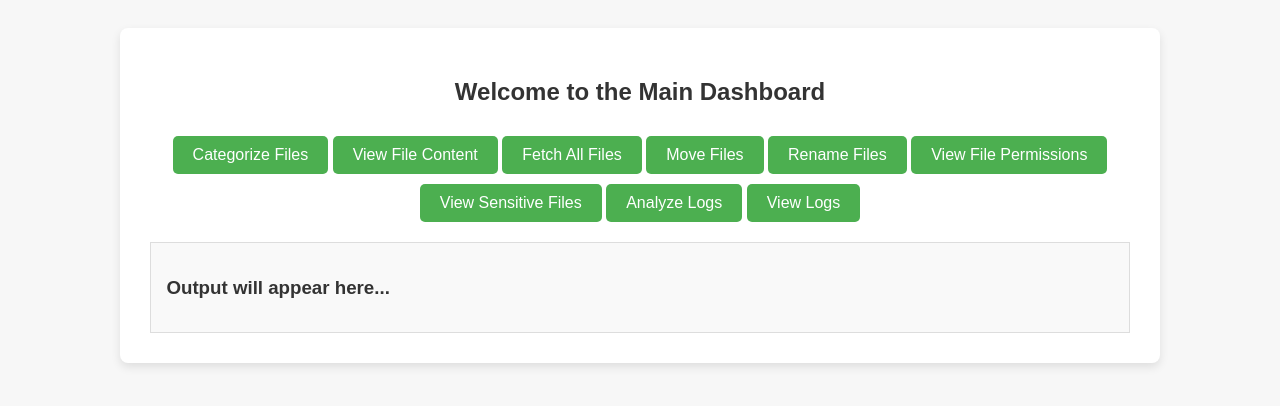
After one commit to aayush598/Google-Drive-Ai-Agent, a Flask app: page /dashboard in a window 1280 px wide. The commit adds this page. Shown: the top 406 px of the page. Run offline with Flask 3, Linux system fonts and the light colour scheme.

Commit message:
Dashboard added

```diff
--- a/routes/api.py
+++ b/routes/api.py
@@ -139,3 +139,8 @@ def move_selected():
 
     result = move_selected_files(selected_file_ids)
     return jsonify(result)
+
+@api_bp.route('/dashboard', methods=['GET'])
+def dashboard():
+    """Render the main dashboard."""
+    return render_template("dashboard.html")
--- a/static/css/style.css
+++ b/static/css/style.css
@@ -201,3 +201,18 @@ tr:hover {
 .home-link:hover {
     background-color: #31b0d5;
 }
+
+.output-box {
+    margin-top: 20px;
+    padding: 15px;
+    border: 1px solid #ddd;
+    background-color: #f9f9f9;
+    text-align: left;
+    max-height: 300px;
+    overflow-y: auto;
+}
+
+pre {
+    white-space: pre-wrap;
+    word-wrap: break-word;
+}
--- /dev/null
+++ b/templates/dashboard.html
@@ -0,0 +1,61 @@
+<!DOCTYPE html>
+<html lang="en">
+<head>
+    <meta charset="UTF-8">
+    <meta name="viewport" content="width=device-width, initial-scale=1.0">
+    <title>Main Dashboard</title>
+    <link rel="stylesheet" href="../static/css/style.css">
+    <script>
+        function triggerAction(apiEndpoint, successMessage, isHTML = false) {
+            fetch(apiEndpoint, { method: "GET" })
+                .then(response => {
+                    if (isHTML) {
+                        return response.text(); // Handle HTML response
+                    } else {
+                        return response.json(); // Handle JSON response
+                    }
+                })
+                .then(data => {
+                    if (isHTML) {
+                        document.getElementById("output").innerHTML = data; // Render HTML page content
+                    } else {
+                        document.getElementById("output").innerHTML =
+                            `<h3>${successMessage}</h3><pre>${JSON.stringify(data, null, 2)}</pre>`;
+                    }
+                })
+                .catch(error => {
+                    document.getElementById("output").innerHTML = "<h3>An error occurred!</h3>";
+                    console.error(error);
+                });
+        }
+
+        function toggleAccordion(sectionId) {
+            var section = document.getElementById(sectionId);
+            if (section) {  // Check if the element exists
+                section.style.display = (section.style.display === "none" || section.style.display === "") ? "block" : "none";
+            } else {
+                console.error("Element with ID '" + sectionId + "' not found.");
+            }
+        }
+    </script>
+</head>
+<body>
+    <div class="container">
+        <h2>Welcome to the Main Dashboard</h2>
+
+        <button onclick="triggerAction('/categorize', 'Files Categorized Successfully!')">Categorize Files</button>
+        <button onclick="triggerAction('/fetch-content', 'File Content Retrieved!', true)">View File Content</button>
+        <button onclick="triggerAction('/fetch-files', 'Fetched All Files!')">Fetch All Files</button>
+        <button onclick="triggerAction('/get-move-files', 'Files Ready for Moving!', true)">Move Files</button>
+        <button onclick="triggerAction('/rename-files', 'Files Renamed Successfully!', true)">Rename Files</button>
+        <button onclick="triggerAction('/view-permissions', 'File Permissions Retrieved!', true)">View File Permissions</button>
+        <button onclick="triggerAction('/sensitive-files', 'Sensitive Files Retrieved!', true)">View Sensitive Files</button>
+        <button onclick="triggerAction('/analyze-logs', 'Log Analysis Completed!')">Analyze Logs</button>
+        <button onclick="triggerAction('/logs', 'Logs Retrieved!', true)">View Logs</button>
+
+        <div id="output" class="output-box">
+            <h3>Output will appear here...</h3>
+        </div>
+    </div>
+</body>
+</html>
```
Also changed, not shown: file_info.db.
